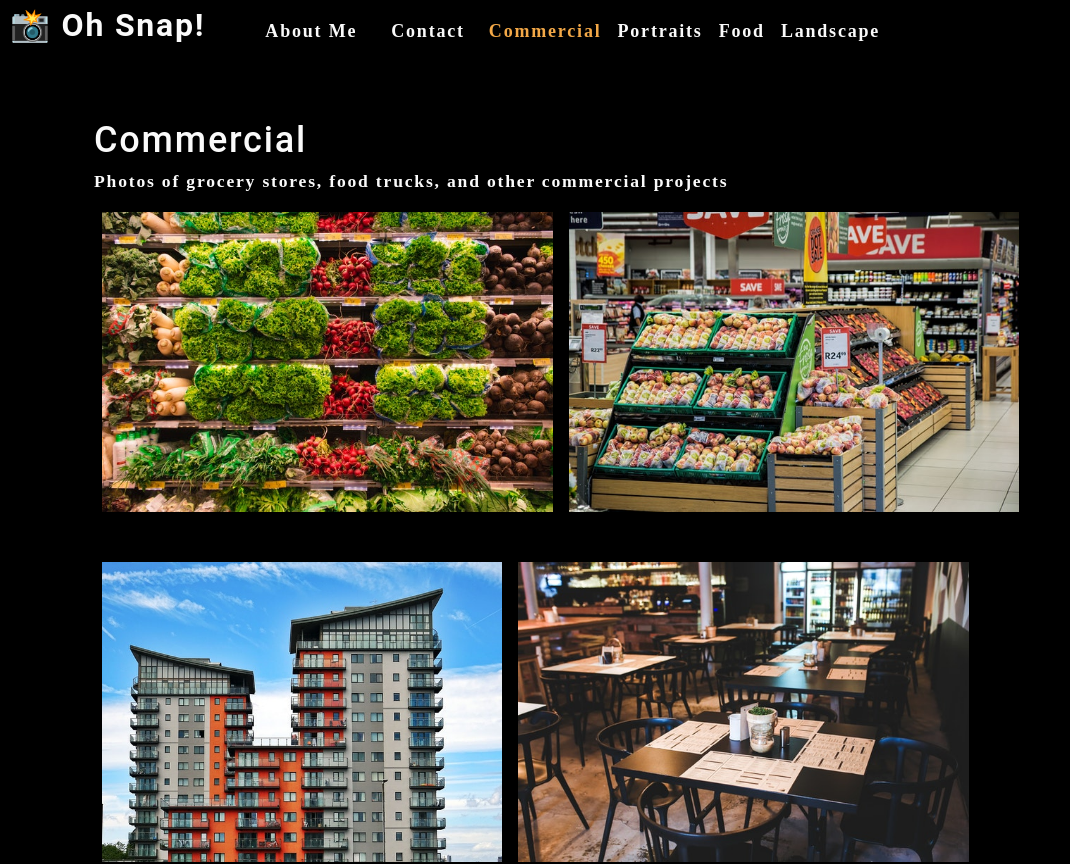
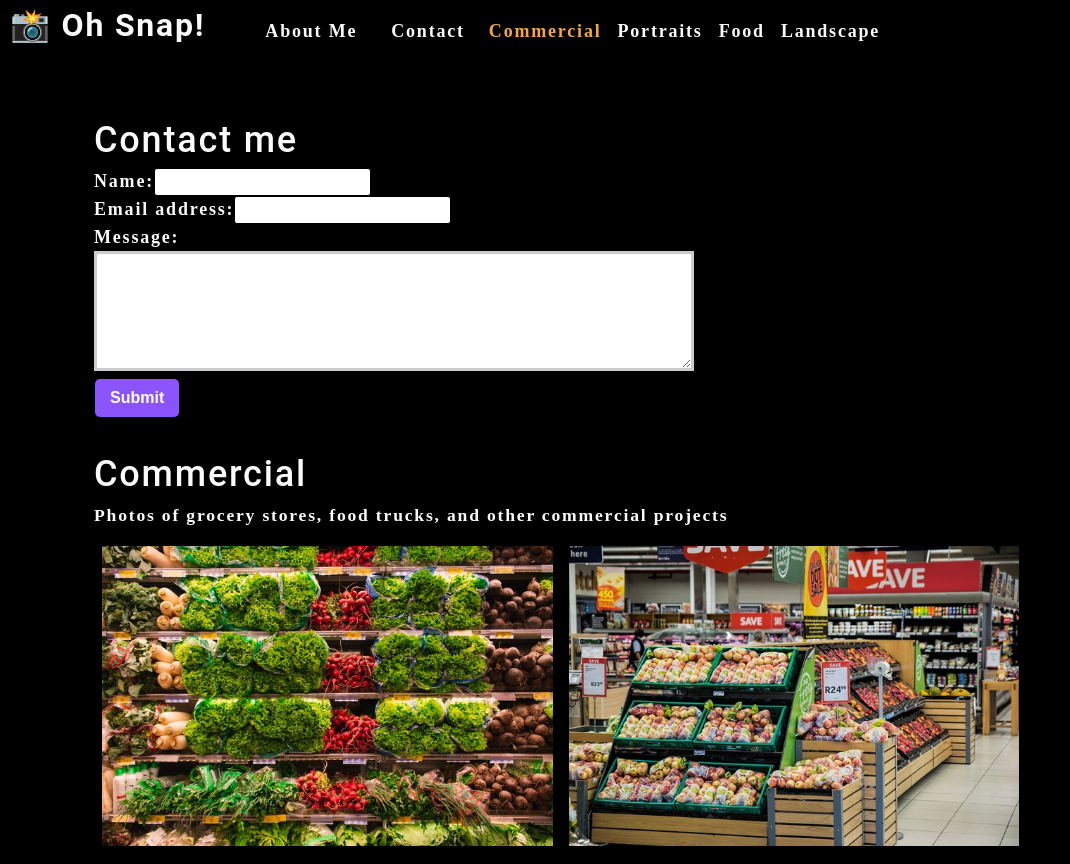
Before and after one commit to bpiper91/oh-snap, a React (Create React App) app in the folder photo-port/: page / in a window 1280 px wide. Shown: the top 864 px of the page, without its empty margins (0-1070 px from the left). Built offline with nearby package versions, Linux system fonts and the light colour scheme.

Commit message:
added handling for form input and submission with useState

```diff
--- a/photo-port/src/App.js
+++ b/photo-port/src/App.js
@@ -2,6 +2,7 @@
 import About from './components/About';
 import Nav from './components/Nav';
 import Gallery from './components/Gallery';
+import ContactForm from './components/Contact';
 
 function App() {
   const [categories] = useState([
@@ -29,6 +30,7 @@
     <div>
       <Nav categories={categories} setCurrentCategory={setCurrentCategory} currentCategory={currentCategory}></Nav>
       <main>
+        <ContactForm></ContactForm>
         <Gallery currentCategory={currentCategory}></Gallery>
         <About></About>
       </main>
--- a/photo-port/src/components/Contact/index.js
+++ b/photo-port/src/components/Contact/index.js
@@ -1,27 +1,38 @@
-import React from "react";
+import React, { useState } from "react";
 
 function ContactForm() {
+    const [formState, setFormState] = useState({ name: '', email: '', message: ''});
+    const { name, email, message } = formState;
+
+    function handleChange(e) {
+        setFormState({...formState, [e.target.name]: e.target.value});
+    };
+
+    function handleSubmit(e) {
+        e.preventDefault();
+        console.log(formState);
+    }
 
     return (
         <section>
             <h1>Contact me</h1>
-            <form id="contact-form">
+            <form id="contact-form" onSubmit={handleSubmit}>
                 <div>
                     <label htmlFor="name">Name:</label>
-                    <input type="text" name="name" />
+                    <input type="text" name="name" defaultValue={name} onChange={handleChange} />
                 </div>
                 <div>
                     <label htmlFor="email">Email address:</label>
-                    <input type="email" name="email" />
+                    <input type="email" name="email" defaultValue={email} onChange={handleChange} />
                 </div>
                 <div>
                     <label htmlFor="message">Message:</label>
-                    <textarea name="message" rows="5" />
+                    <textarea name="message" rows="5" defaultValue={message} onChange={handleChange} />
                 </div>
                 <button type="submit">Submit</button>
             </form>
         </section>
-    )
-}
+    );
+};
 
 export default ContactForm;
```
